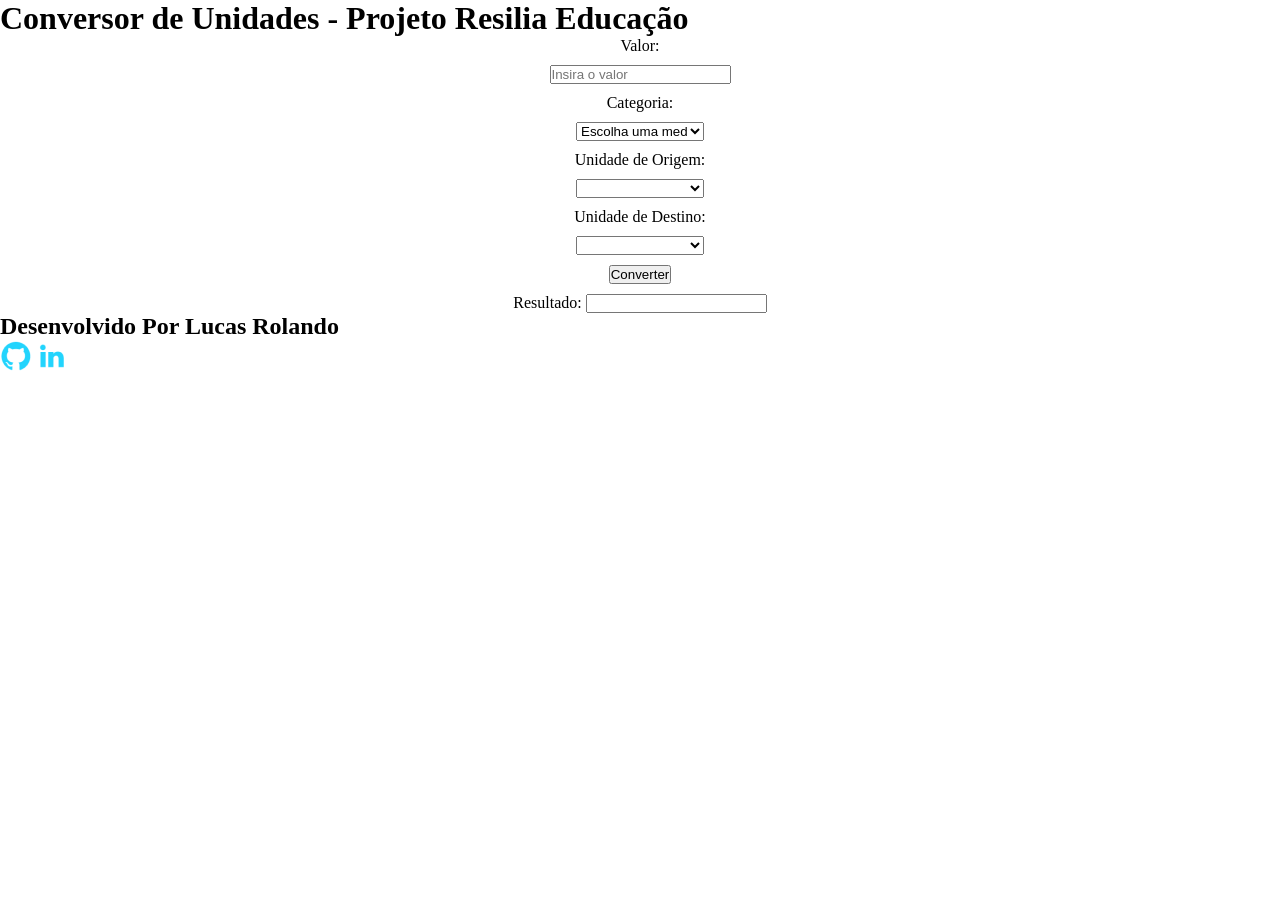
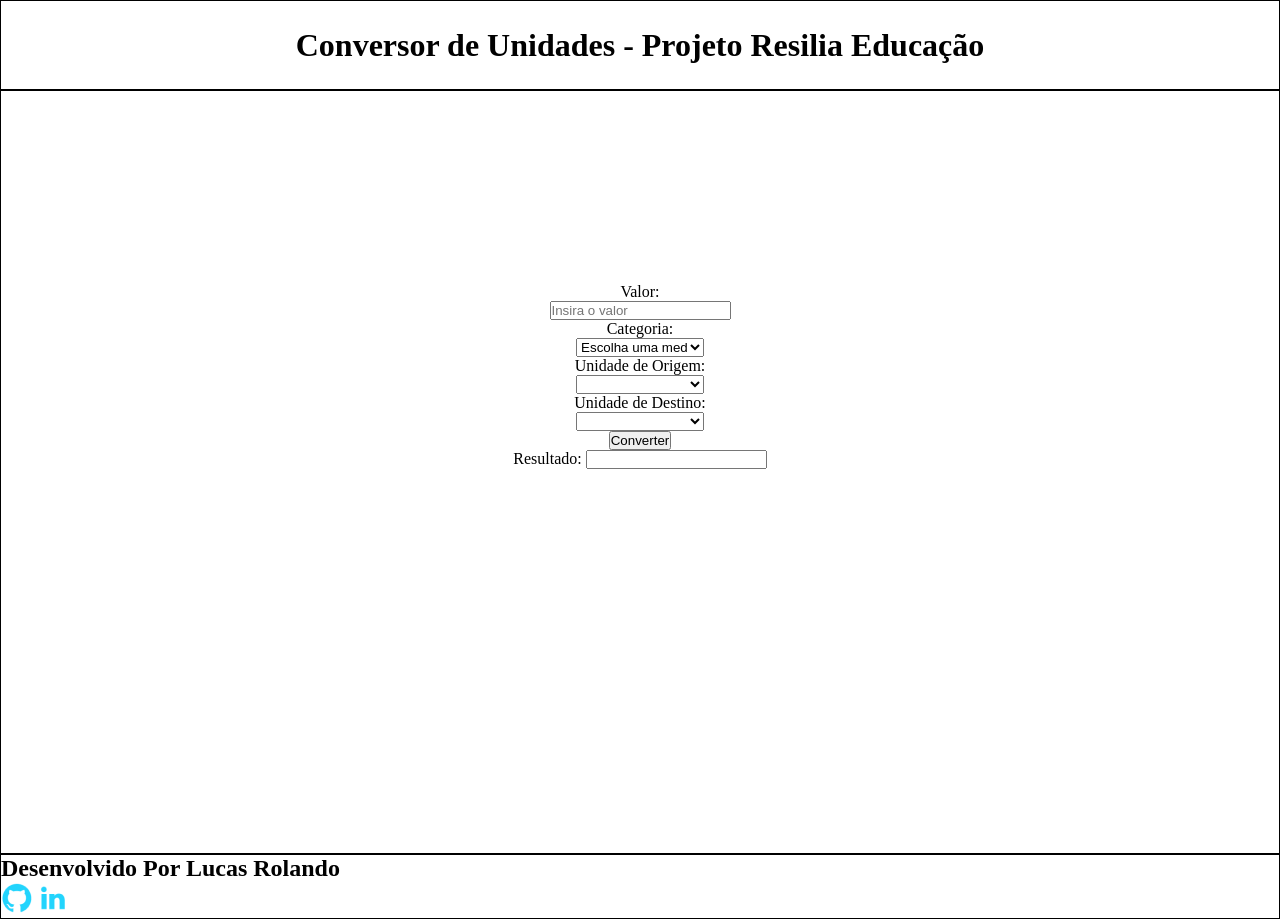
Before and after one commit to lucasrls98/Conversor---Projeto, a plain HTML site: page index.html in a window 1280 px wide. Before the commit the page ends 800 px from the top, so only its background shows below. Drawn offline with Linux system fonts and the light colour scheme.

Commit message:
feat: adicionando estilos

```diff
--- a/styles/styles.css
+++ b/styles/styles.css
@@ -1,10 +1,24 @@
 /* RESET CSS  */
-
 *{
     margin: 0;
     padding: 0;
     box-sizing: border-box;
 }
+
+body {
+    display: flex;
+    flex-direction: column;
+}
+
+/* Estilos do Header  */
+.cabecalho{
+    border: 1px solid black;
+    width: 100%;
+    padding: 2% 0;
+    display: flex;
+    justify-content: center;
+}
+
 
 
 /* Estilos do formulário de conversão */
@@ -12,11 +26,19 @@
 #conversor-formulario{
     display: flex;
     flex-direction: column;
-    width: 100%;
-    gap: 10px;
+    justify-content: space-around;
     align-items: center;
+    border: 1px solid black;
+    padding: 15% 0% 30% 0%;
+
 }
 
 select{
     width: 10%;
 }
+
+/* Estilos do Footer  */
+footer{
+    border: 1px solid black;
+
+}
```
